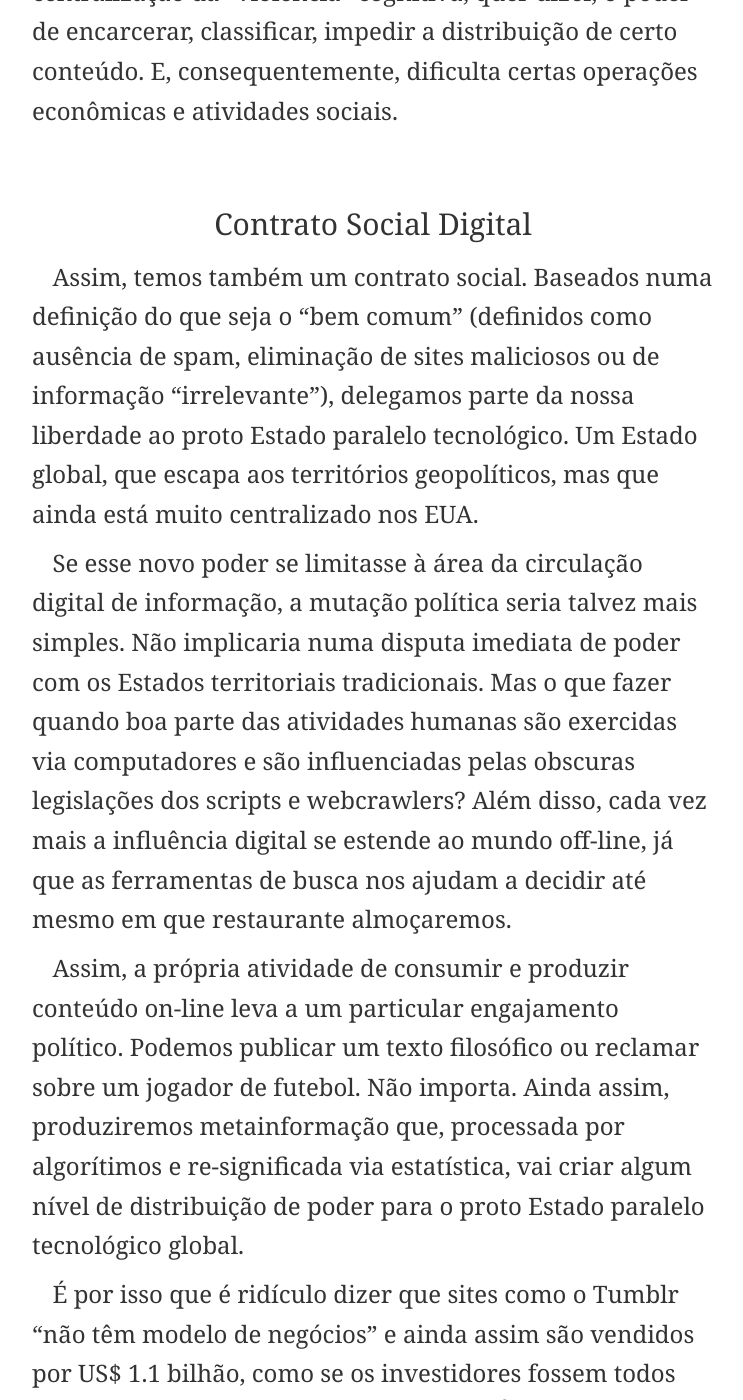
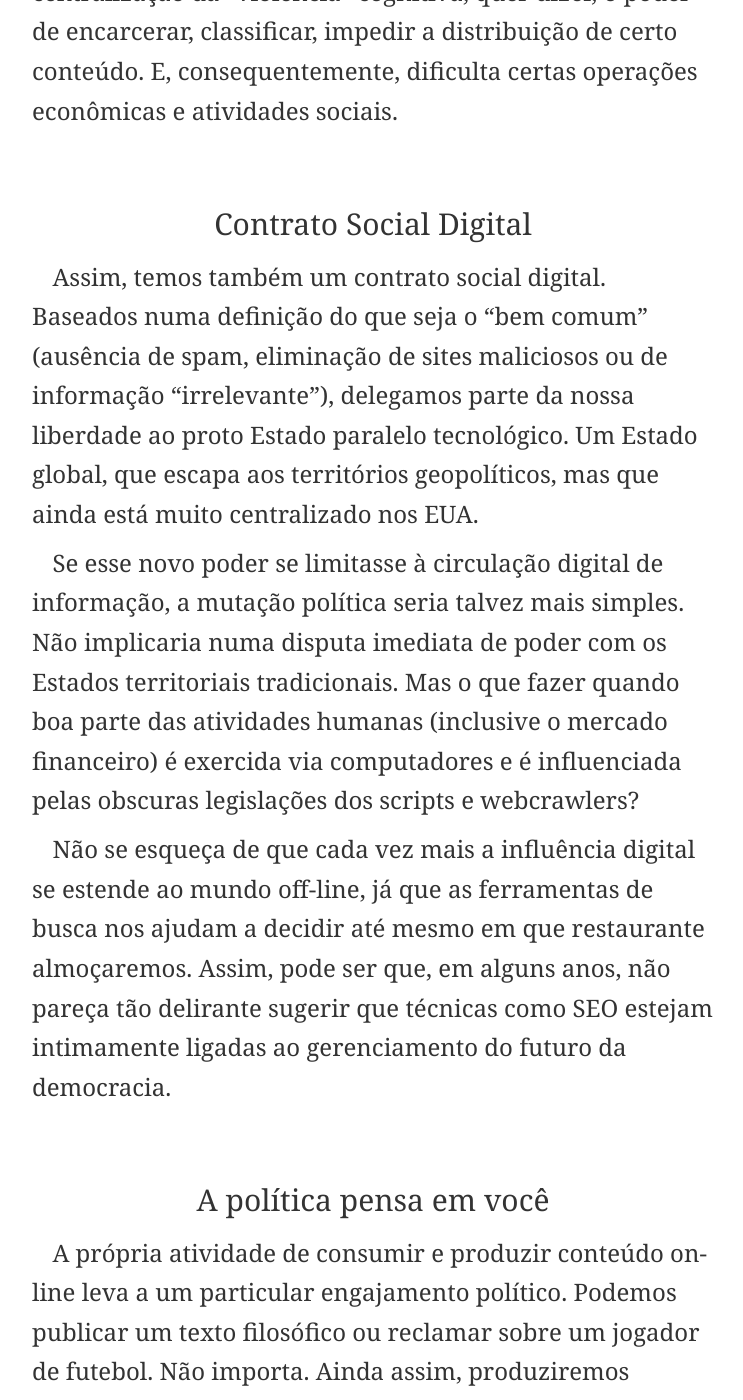
Before and after one commit to eduf/eduf.github.com, a Jekyll site: the page built from _posts/2013-06-08-o-estado-paralelo-digital-global.md, in a window 1280 px wide and 1400 px high, scrolled down 4193 px. Shown: the whole window, without its empty margins (267-1010 px from the left). Built offline with Jekyll 4.4.1, drawn with Linux system fonts in a browser that asks for light colours; nearby versions of some CDN libraries; comment, search, counter and statistics services are not loaded; some of the changed text lies outside the part shown.

Commit message:
Melhorando o Estado

```diff
--- a/_includes/head.html
+++ b/_includes/head.html
@@ -1,9 +1,8 @@
 <meta charset="utf-8">
+<meta http-equiv="X-UA-Compatible" content="IE=edge,chrome=1">
 <meta name="viewport" content="width=device-width, initial-scale=1" />
 
-  <title>
-    {{ page.title }}
-  </title>
+<title>{{ page.title }}</title>
 
   <meta name="author" content="Eduardo Fernandes">
   <meta name="description" content="Blog sobre nerdismo Apple, produção de conteúdo, privacidade, tecnologia e jornalismo.">
--- a/_posts/2013-06-08-o-estado-paralelo-digital-global.md
+++ b/_posts/2013-06-08-o-estado-paralelo-digital-global.md
@@ -42,21 +42,25 @@
 
 ## Contrato Social Digital
 
-Assim, temos também um contrato social. Baseados numa definição do que seja o “bem comum” (definidos como ausência de spam, eliminação de sites maliciosos ou de informação “irrelevante”), delegamos parte da nossa liberdade ao proto Estado paralelo tecnológico. Um Estado global, que escapa aos territórios geopolíticos, mas que ainda está muito centralizado nos EUA.
+Assim, temos também um contrato social digital. Baseados numa definição do que seja o “bem comum” (ausência de spam, eliminação de sites maliciosos ou de informação “irrelevante”), delegamos parte da nossa liberdade ao proto Estado paralelo tecnológico. Um Estado global, que escapa aos territórios geopolíticos, mas que ainda está muito centralizado nos EUA.
 
-Se esse novo poder se limitasse à área da circulação digital de informação, a mutação política seria talvez mais simples. Não implicaria numa disputa imediata de poder com os Estados territoriais tradicionais. Mas o que fazer quando boa parte das atividades humanas são exercidas via computadores e são influenciadas pelas obscuras legislações dos scripts e webcrawlers? Além disso, cada vez mais a influência digital se estende ao mundo off-line, já que as ferramentas de busca nos ajudam a decidir até mesmo em que restaurante almoçaremos.
+Se esse novo poder se limitasse à circulação digital de informação, a mutação política seria talvez mais simples. Não implicaria numa disputa imediata de poder com os Estados territoriais tradicionais. Mas o que fazer quando boa parte das atividades humanas (inclusive o mercado financeiro) é exercida via computadores e é influenciada pelas obscuras legislações dos scripts e webcrawlers?
 
-Assim, a própria atividade de consumir e produzir conteúdo on-line leva a um particular engajamento político. Podemos publicar um texto filosófico ou reclamar sobre um jogador de futebol. Não importa. Ainda assim, produziremos metainformação que, processada por algorítimos e re-significada via estatística, vai criar algum nível de distribuição de poder para o proto Estado paralelo tecnológico global.
+Não se esqueça de que cada vez mais a influência digital se estende ao mundo off-line, já que as ferramentas de busca nos ajudam a decidir até mesmo em que restaurante almoçaremos. Assim, pode ser que, em alguns anos, não pareça tão delirante sugerir que técnicas como SEO estejam intimamente ligadas ao gerenciamento do futuro da democracia.
 
-É por isso que é ridículo dizer que sites como o Tumblr “não têm modelo de negócios” e ainda assim são vendidos por US$ 1.1 bilhão, como se os investidores fossem todos trouxas e jogassem dinheiro pelos ralos. É claro que existe um modelo de negócios: vender metainformação, um dos produtos mais valiosos da atualidade. Além, é claro, do próprio conteúdo produzido gratuitamente por nós, os surfistas da cauda longa.
+## A política pensa em você
 
-Esse sistema político emergente não signica necessariamente que o mundo vá virar um mar de anúncios ou que o FBI invadirá sua casa (o que, afinal, já acontece em alguns casos). Mas que sua vida vai ficar cada vez mais atrelada às regras e “ecossistemas” de certas marcas. Isso implica em mais poder para essas companhias.
+A própria atividade de consumir e produzir conteúdo on-line leva a um particular engajamento político. Podemos publicar um texto filosófico ou reclamar sobre um jogador de futebol. Não importa. Ainda assim, produziremos metainformação que, processada por algorítimos e re-significada via estatística, vai criar algum nível de distribuição de poder para o proto Estado paralelo tecnológico global.
 
-De certa forma, o poder político sempre tende à concentração no exercício e à expansão no território, ainda que seus detentores ocasionais não enxerguem esse movimento. De modo geral, os atores políticos vêm suas atividades como a busca pelo “bem-estar”, pela conveniência ou como a luta pela defesa da liberdade.
+É por isso que é ridículo dizer que companhias como o Tumblr “não têm modelo de negócios” e, ainda assim, são misteriosamente vendidas por US$ 1.1 bilhão. Como se os investidores fossem todos trouxas e jogassem dinheiro pelos ralos. É claro que existe um modelo de negócios: vender metainformação, um dos produtos mais valiosos da atualidade. Além, é claro, da possibilidade de controlar o conteúdo produzido gratuitamente por nós, os surfistas da cauda longa.
+
+Esse sistema político emergente apenas começou a tropeçar nos poderes tradicionais. Ainda parece ser subserviente (se levarmos em conta a informação de que nossos dados são vigiados por órgãos governamentais de inteligência). Mas por quanto tempo? Cada vez mais nossas vidas estão atreladas às regras e ecossistemas de certas marcas. Isso confere mais poder para essas companhias. Portanto, talvez em breve elas não sejam tão "dóceis" aos governos tradicionais.
+
+Ainda que os detentores ocasionais de poder digital não se vejam como atores políticos e sim defensores da conveniência e do "bem comum", eles também possuem ferramentas de lobby e coerção. Assim é melhor que nós deixemos de nos ver apenas como usuários e passemos a nos considerar cidadãos.
 
 ## Política algorítimica
 
-Assim, a política também fica a cada dia mais algorítimica, matemática, digital. E esses novos proto Estados disputam entre si em torno de três fatores:
+Como vimos, a política também fica a cada dia mais algorítimica, matemática, digital. Esses novos proto Estados disputam entre si em torno de três fatores:
 
 1. Quem tem os “maiores computadores”, como diria [Jaron Lanier](http://www.salon.com/2013/05/12/jaron_lanier_the_internet_destroyed_the_middle_class/) — a maior capacidade de armazenar, processar e distribuir dados.
 
```
Also changed, not shown: 1 other file.
